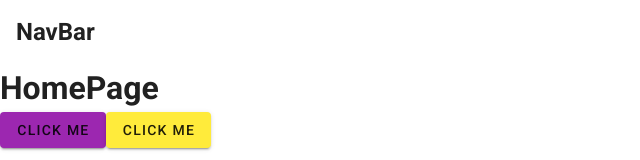
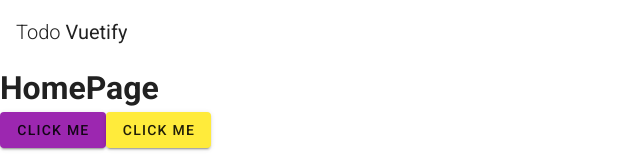
Before and after one commit to draddo11/vuetifyTodo, a Vue app: page / in a window 1280 px wide. Shown: the top 160 px of the page, without its empty margins (0-640 px from the left). Built offline with nearby package versions, Linux system fonts and the light colour scheme.

Commit message:
nav improved

```diff
--- a/src/components/Navbar.vue
+++ b/src/components/Navbar.vue
@@ -1,9 +1,11 @@
 <template>
 <nav >
-    <v-toolbar flat app>
-        <h1 center >NavBar</h1>
+    <v-toolbar flat app >
+        <v-toolbar-title>
+            <span class="font-weight-light"> Todo</span>
+            <span> Vuetify</span>
+        </v-toolbar-title>
     </v-toolbar>
-
 </nav>
 
 </template>
```
